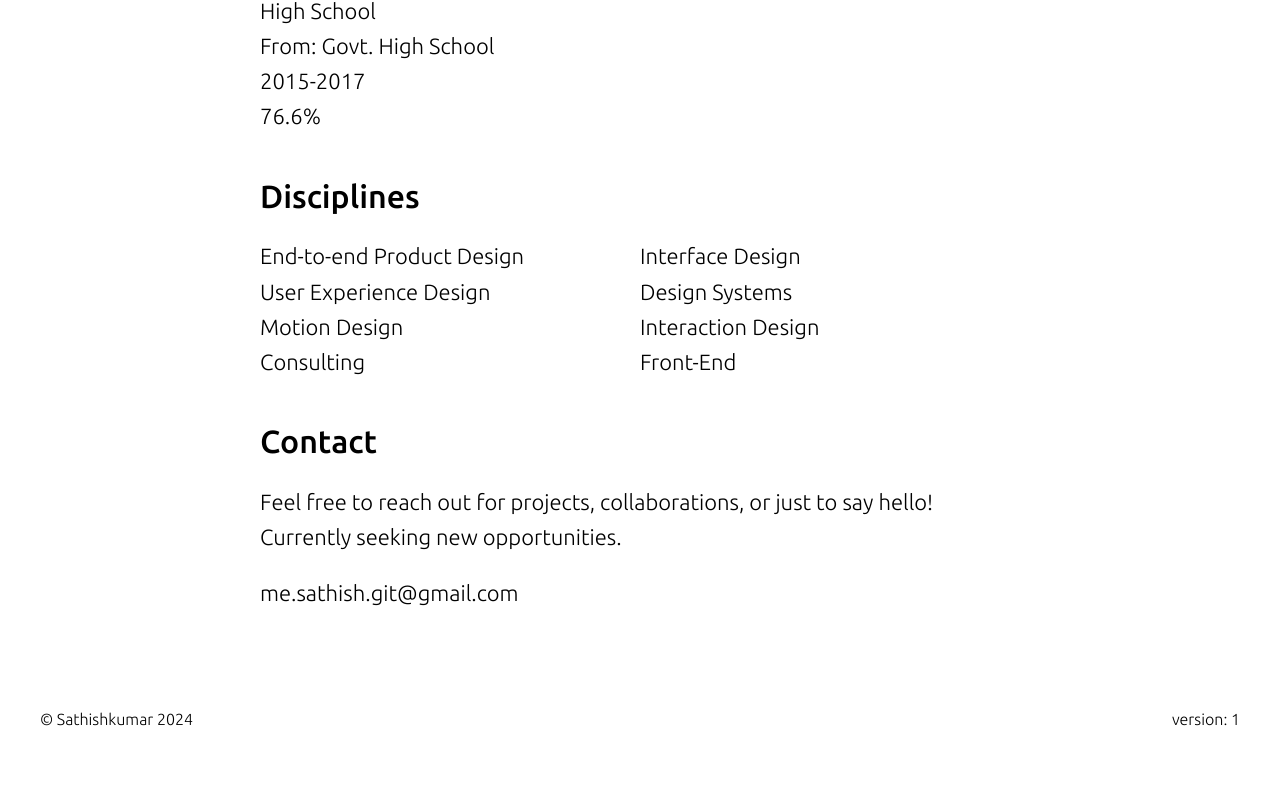
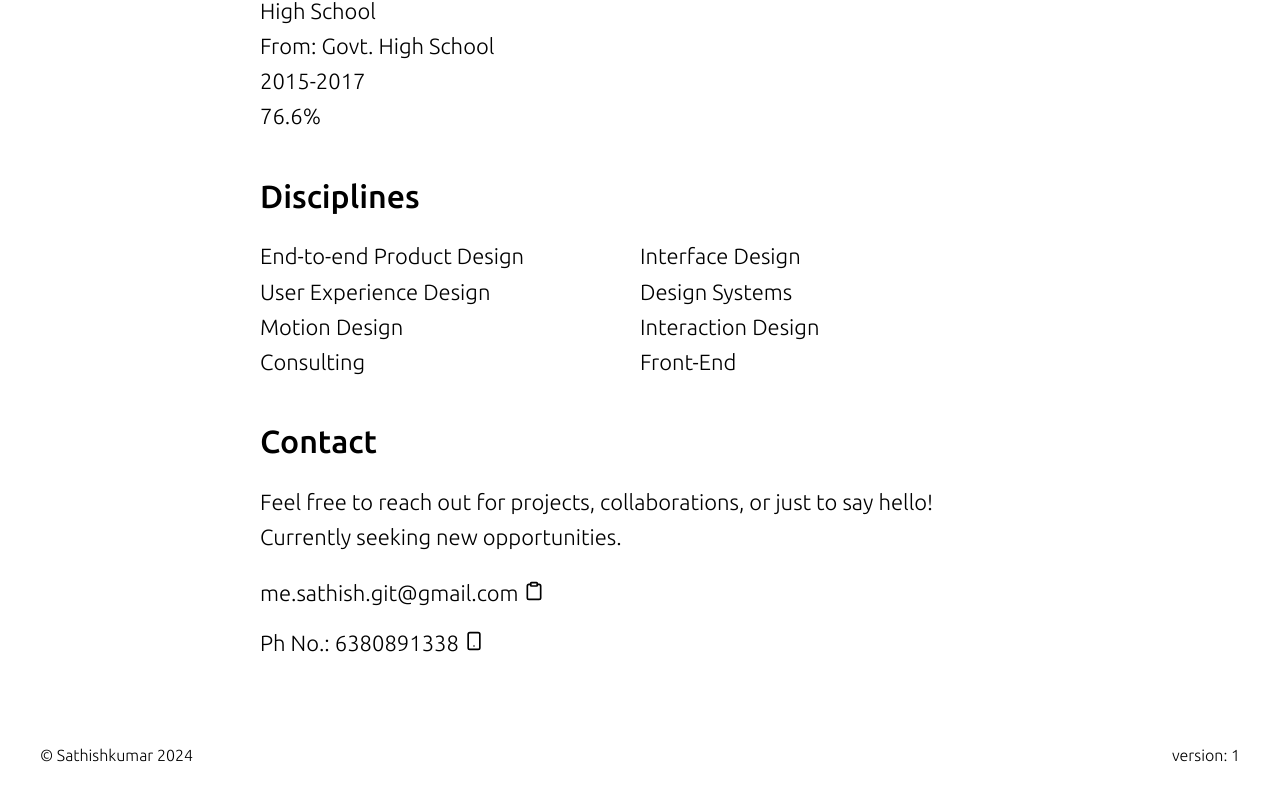
Before and after one commit to sathish-repos/profile, an Angular app: page /about in a window 1280 px wide. Shown: the part 1702-2502 px from the top of the page. Before the commit the page ends 2470 px from the top, so only its background shows below. Built offline with nearby package versions, Linux system fonts and the light colour scheme.

Commit message:
contact section change

```diff
--- a/src/app/pages/about/components/contact/contact.component.html
+++ b/src/app/pages/about/components/contact/contact.component.html
@@ -5,6 +5,9 @@
     Currently seeking new opportunities.
   </p>
   <p [cdkCopyToClipboard]="'me.sathish.git@gmail.com'" (click)="onCopy()">
-    {{ email }}
+    {{ email }} <img src="assets/clipboard.svg" />
   </p>
+  <a href="tel:{{ phoneNo }}"
+    >Ph No.: {{ phoneNo }} <img src="assets/smartphone.svg"
+  /></a>
 </div>
--- a/src/app/pages/about/components/contact/contact.component.scss
+++ b/src/app/pages/about/components/contact/contact.component.scss
@@ -11,3 +11,11 @@ p {
   font-size: 1.375rem;
   margin-bottom: 20px;
 }
+
+a {
+  width: fit-content;
+  display: block;
+  text-decoration: none;
+  font-size: 22px;
+  margin-bottom: 10px;
+}
--- a/src/app/pages/about/components/contact/contact.component.ts
+++ b/src/app/pages/about/components/contact/contact.component.ts
@@ -10,11 +10,12 @@ import { CdkCopyToClipboard } from '@angular/cdk/clipboard';
 })
 export class ContactComponent {
   email: string = 'me.sathish.git@gmail.com';
+  phoneNo: string = '6380891338';
 
-  async onCopy() {
-    await setInterval(() => {
+  onCopy() {
+    setInterval(() => {
       this.email = 'me.sathish.git@gmail.com';
-    }, 800);
-    this.email = 'Email Copied !!';
+    }, 1000);
+    this.email = 'Copied !!';
   }
 }
--- a/src/app/pages/about/components/description/description.component.scss
+++ b/src/app/pages/about/components/description/description.component.scss
@@ -3,6 +3,10 @@ h2 {
   font-size: 2.75rem;
   line-height: 120%;
   margin-bottom: 40px;
+
+  @media (max-width: 767px) {
+    font-size: 2rem;
+  }
 }
 
 p {
```
Also changed, not shown: src/assets/clipboard.svg (added), src/assets/smartphone.svg (added).
